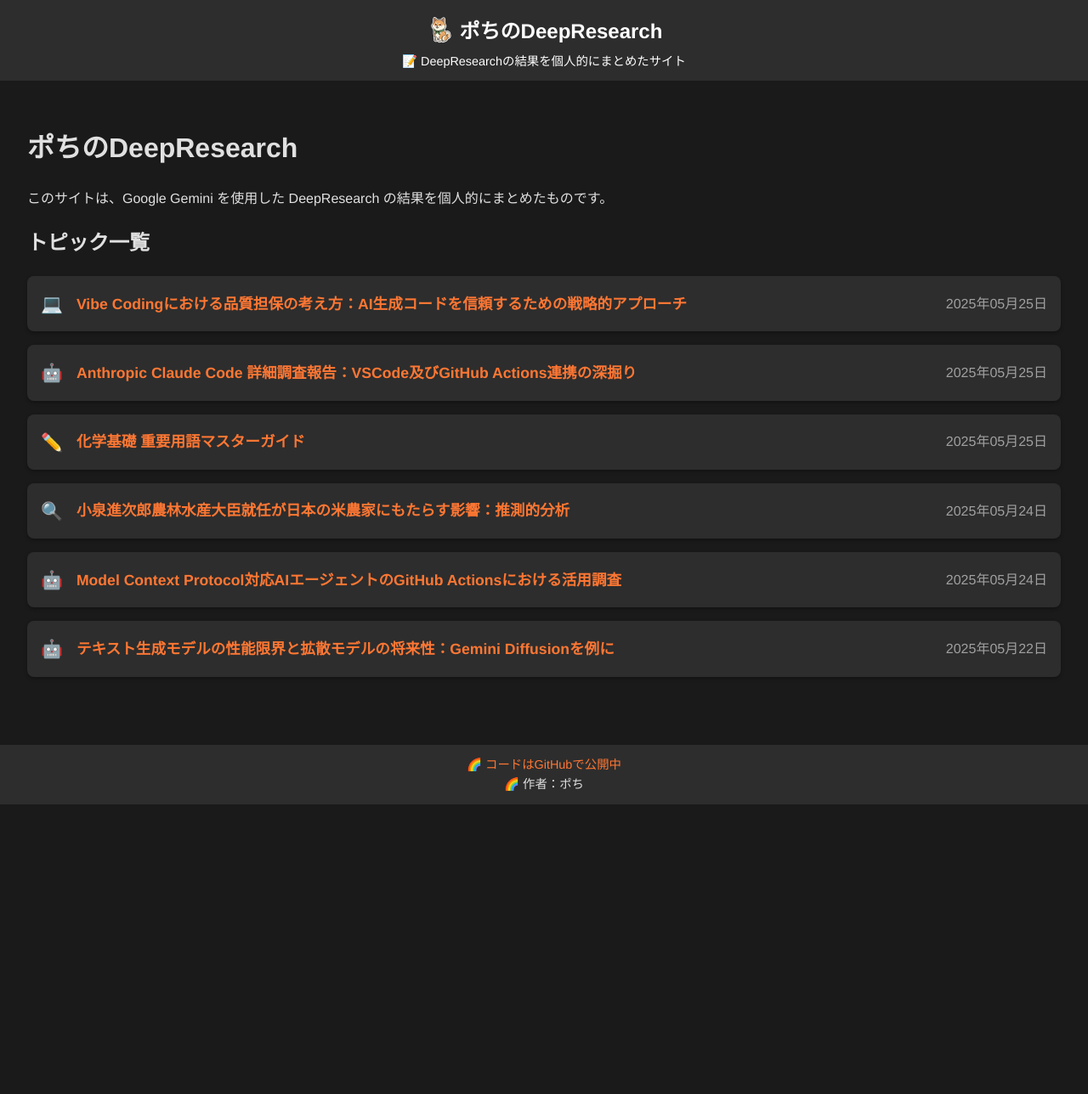
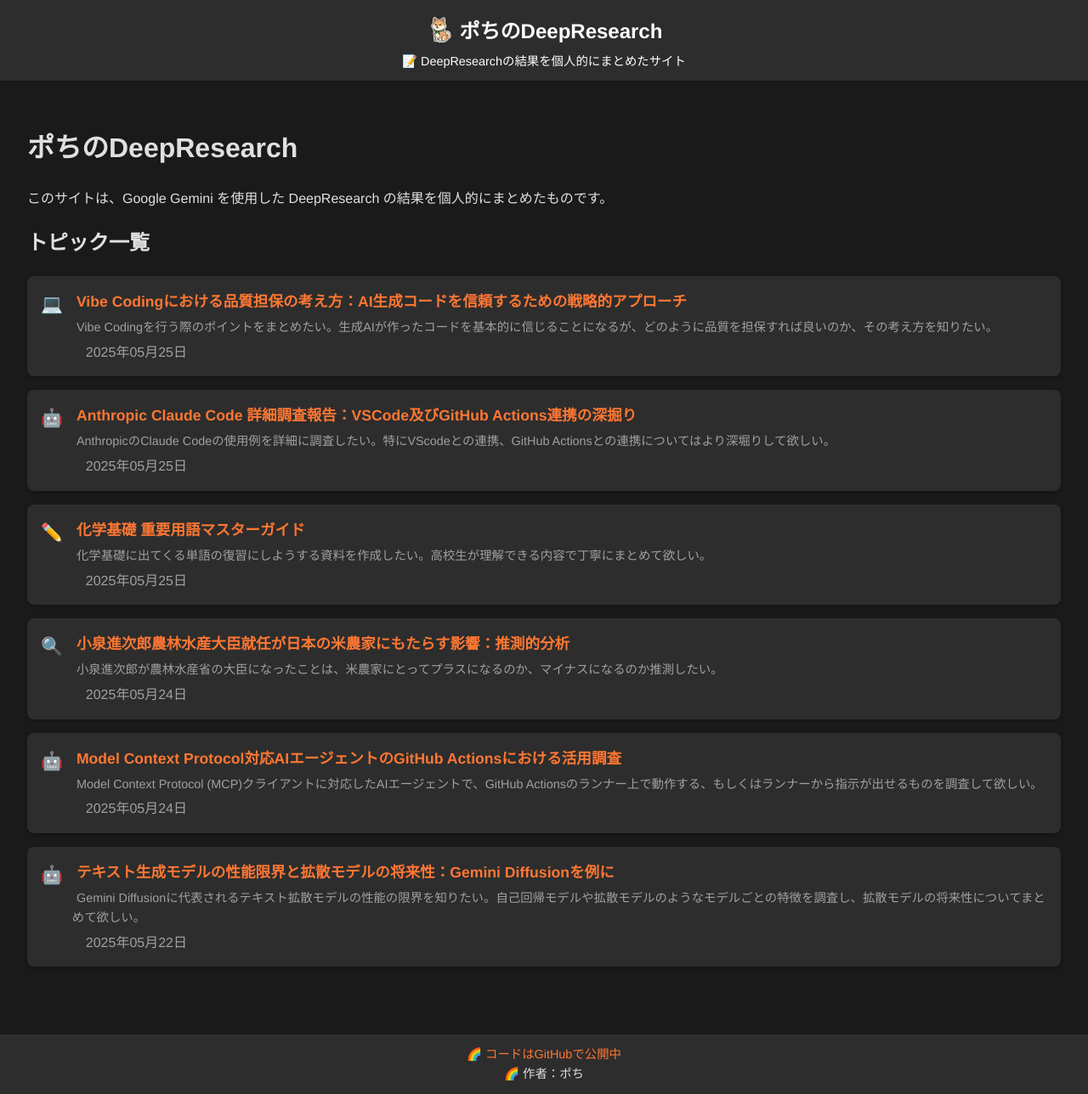
Before and after one commit to aegisfleet/share-deepresearch, a Jekyll site: the page built from README.md, in a window 1280 px wide. Shown: the whole page at 85% size. Built offline with Jekyll 4.4.1, drawn with Linux system fonts in a browser that asks for light colours; our own code applies the rules of GitHub Pages for plain Markdown files; before the commit the page ends 947 px from its top, so only the background shows below that.

Commit message:
プロンプト表示（トピック一覧）

```diff
--- a/README.md
+++ b/README.md
@@ -1,4 +1,4 @@
-# Gemini DeepResearch Share
+# ポちのDeepResearch
 
 このリポジトリは、Google Geminiを使用したDeepResearchの結果を共有するためのGitHub Pagesサイトです。
 
--- a/_layouts/default.html
+++ b/_layouts/default.html
@@ -26,7 +26,8 @@
     <header class="page-header">
         <h1><a href="{{ '/' | relative_url }}">{{ site.title }}</a></h1>
         <p>{{ site.description }}</p>
-    </header>    <main class="main-content">
+    </header>
+    <main class="main-content">
         {% if page.url == "/" %}
             <h1>{{ page.title }}</h1>
             <p>このサイトは、Google Gemini を使用した DeepResearch の結果を個人的にまとめたものです。</p>
@@ -34,8 +35,13 @@
             {% assign sorted_topics = site.topics | sort: 'date' | reverse %}
             {% for topic in sorted_topics %}
                 <li {% if topic.category %}data-category="{{ topic.category }}"{% endif %}>
-                    <a href="{{ topic.url | relative_url }}">{{ topic.title }}</a>
-                    <span class="date">{{ topic.date | date: "%Y年%m月%d日" }}</span>
+                    <div class="topic-content">
+                        <a href="{{ topic.url | relative_url }}" class="topic-title">{{ topic.title }}</a>
+                        {% if topic.prompt %}
+                        <p class="topic-prompt">{{ topic.prompt }}</p>
+                        {% endif %}
+                        <p class="date">{{ topic.date | date: "%Y年%m月%d日" }}</p>
+                    </div>
                 </li>
             {% endfor %}
             </ul>
--- a/assets/css/style.css
+++ b/assets/css/style.css
@@ -165,21 +165,40 @@ a:hover {
 }
 
 .topic-list li {
-    display: flex;
-    align-items: center;
     padding: 1rem;
     margin-bottom: 1rem;
     background: var(--card-background);
     border-radius: 8px;
     box-shadow: 0 2px 4px rgba(0,0,0,0.3);
-    font-size: 1.1rem;  /* フォントサイズを大きく */
 }
 
 .topic-list li::before {
-    content: "📄";  /* デフォルトアイコン */
-    font-size: 1.3rem;  /* アイコンも少し大きく */
+    content: "📄";
+    font-size: 1.3rem;
     margin-right: 1rem;
-    flex-shrink: 0;
+    float: left;
+}
+
+.topic-content {
+    margin-left: 2.3rem;
+}
+
+.topic-title {
+    font-size: 1.1rem;
+    display: block;
+    margin-bottom: 0.3rem;
+}
+
+.topic-prompt {
+    font-size: 0.9rem;
+    color: var(--secondary-color);
+    margin: 0.3rem 0;
+}
+
+.date {
+    font-size: 0.85rem;
+    color: var(--secondary-color);
+    margin: 0.2rem 0 0 0;
 }
 
 /* カテゴリに基づくアイコン */
--- a/index.md
+++ /dev/null
@@ -1,18 +0,0 @@
----
-layout: default
-title: ポちのDeepResearch
----
-
-# ポちのDeepResearch
-
-このサイトは、Google Gemini を使用した DeepResearch の結果を個人的にまとめたものです。
-
-## トピック一覧
-
-{% assign sorted_topics = site.topics | sort: 'date' | reverse %}
-
-<ul class="topic-list">
-{% for topic in sorted_topics %}
-<li data-type="{{ topic.type | default: 'default' }}">[{{ topic.title }}]({{ topic.url | relative_url }}) *{{ topic.date | date: "%Y年%m月%d日" }}*</li>
-{% endfor %}
-</ul>
```
